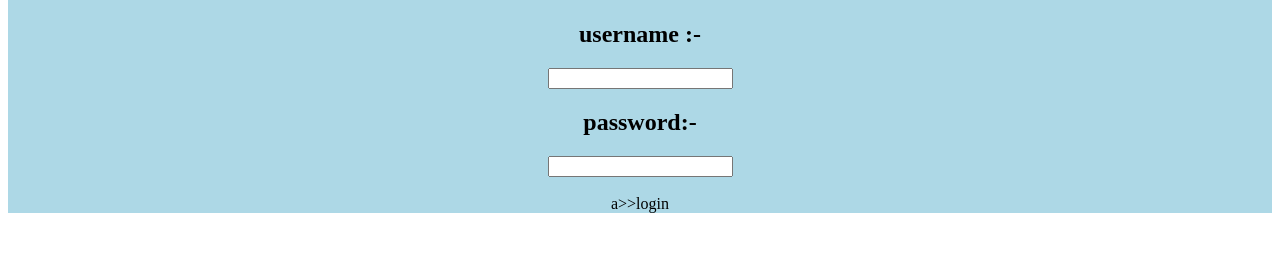
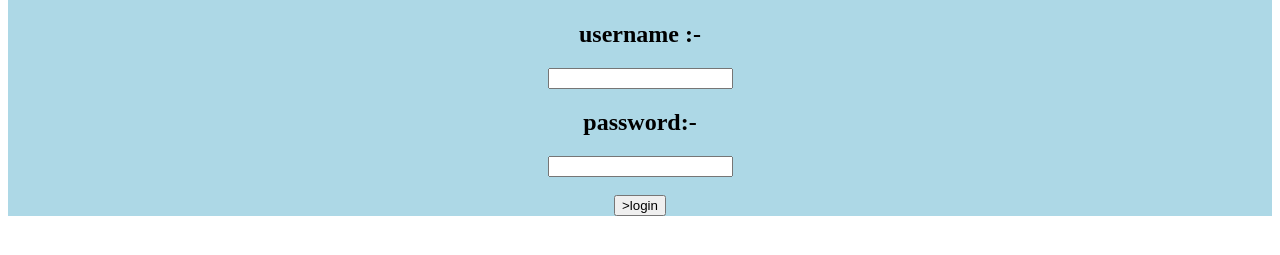
Before and after one commit to code-with-saikumar/Project-, a plain HTML site: page index.html in a window 1280 px wide. Shown: the part 67-322 px from the top of the page. Drawn offline with Linux system fonts and the light colour scheme.

Commit message:
Update index.html

```diff
--- a/index.html
+++ b/index.html
@@ -22,7 +22,7 @@
                 <input type="password"></input>
                 <br>
                 <br>
-                <button<a href="https://projectsfactoryserver.in/storedata.php?name=iot1&s1=ON"></button>a>>login</button>
+                <button <a href="https://projectsfactoryserver.in/storedata.php?name=iot1&s1=ON"></a>>login</button>
     </div>
 </body>
 
```
